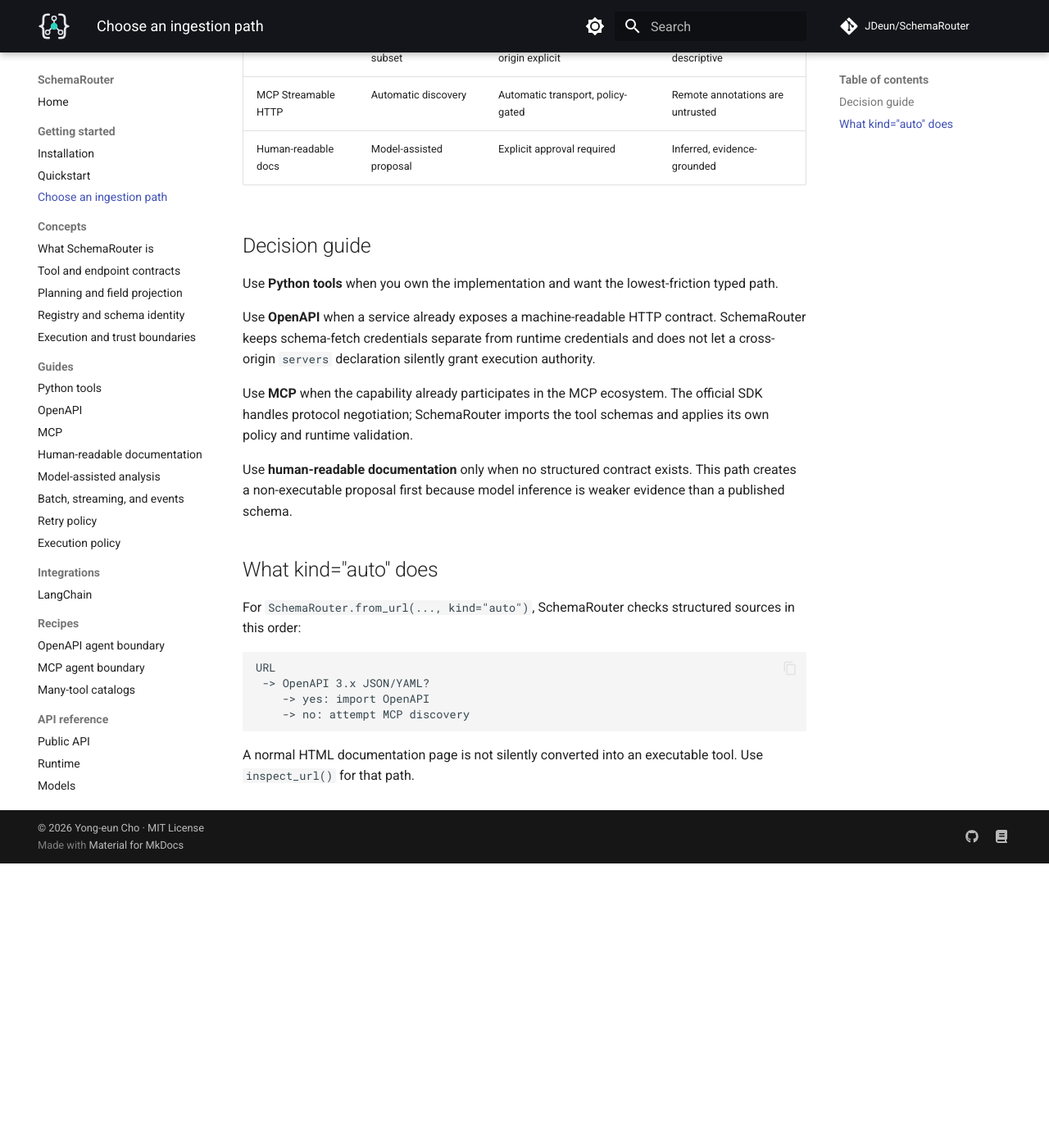
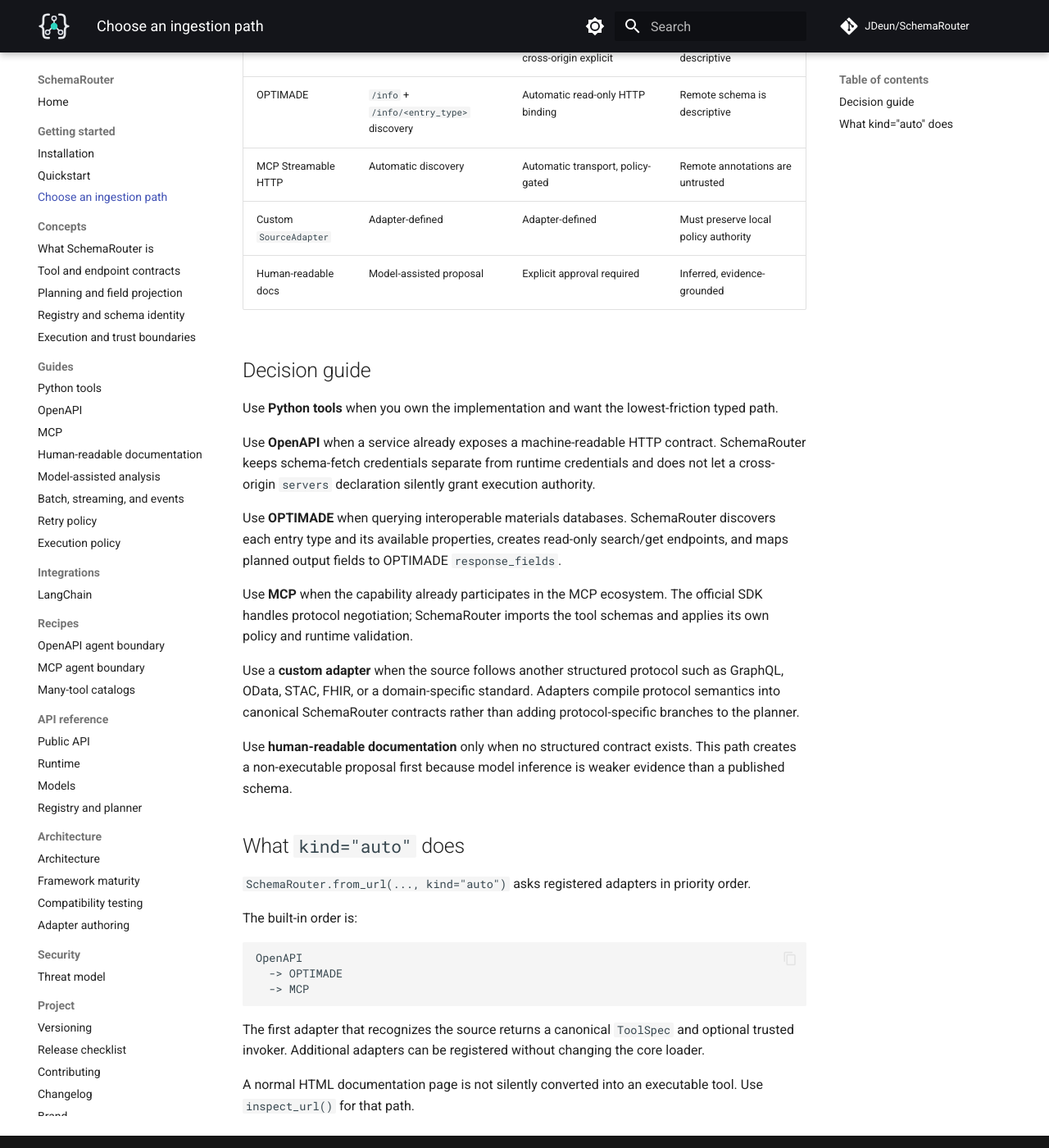
Before and after one commit to JDeun/SchemaRouter, an MkDocs documentation site: the page built from docs/getting-started/ingestion-paths.md, in a window 1280 px wide and 1400 px high, scrolled down 347 px. Shown: the whole window at 82% size. Built offline with MkDocs 1.6.1 and Material for MkDocs 9.7.7, drawn with Linux system fonts in a browser that asks for light colours; comment, search, counter and statistics services are not loaded.

Commit message:
docs: document adapter-based ingestion paths

````diff
--- a/docs/getting-started/ingestion-paths.md
+++ b/docs/getting-started/ingestion-paths.md
@@ -7,7 +7,9 @@
 | --- | --- | --- | --- |
 | Typed Python callable | Automatic | Automatic | Local code |
 | OpenAPI 3.x | Automatic common subset | Same-origin automatic; cross-origin explicit | Remote schema is descriptive |
+| OPTIMADE | `/info` + `/info/<entry_type>` discovery | Automatic read-only HTTP binding | Remote schema is descriptive |
 | MCP Streamable HTTP | Automatic discovery | Automatic transport, policy-gated | Remote annotations are untrusted |
+| Custom `SourceAdapter` | Adapter-defined | Adapter-defined | Must preserve local policy authority |
 | Human-readable docs | Model-assisted proposal | Explicit approval required | Inferred, evidence-grounded |
 
 ## Decision guide
@@ -18,23 +20,35 @@
 schema-fetch credentials separate from runtime credentials and does not let a cross-origin
 `servers` declaration silently grant execution authority.
 
+Use **OPTIMADE** when querying interoperable materials databases. SchemaRouter discovers each entry
+type and its available properties, creates read-only search/get endpoints, and maps planned output
+fields to OPTIMADE `response_fields`.
+
 Use **MCP** when the capability already participates in the MCP ecosystem. The official SDK handles
 protocol negotiation; SchemaRouter imports the tool schemas and applies its own policy and runtime
 validation.
 
+Use a **custom adapter** when the source follows another structured protocol such as GraphQL, OData,
+STAC, FHIR, or a domain-specific standard. Adapters compile protocol semantics into canonical
+SchemaRouter contracts rather than adding protocol-specific branches to the planner.
+
 Use **human-readable documentation** only when no structured contract exists. This path creates a
 non-executable proposal first because model inference is weaker evidence than a published schema.
 
-## What kind="auto" does
+## What `kind="auto"` does
 
-For `SchemaRouter.from_url(..., kind="auto")`, SchemaRouter checks structured sources in this order:
+`SchemaRouter.from_url(..., kind="auto")` asks registered adapters in priority order.
+
+The built-in order is:
 
 ```text
-URL
- -> OpenAPI 3.x JSON/YAML?
-    -> yes: import OpenAPI
-    -> no: attempt MCP discovery
+OpenAPI
+  -> OPTIMADE
+  -> MCP
 ```
+
+The first adapter that recognizes the source returns a canonical `ToolSpec` and optional trusted
+invoker. Additional adapters can be registered without changing the core loader.
 
 A normal HTML documentation page is not silently converted into an executable tool. Use
 `inspect_url()` for that path.
````
